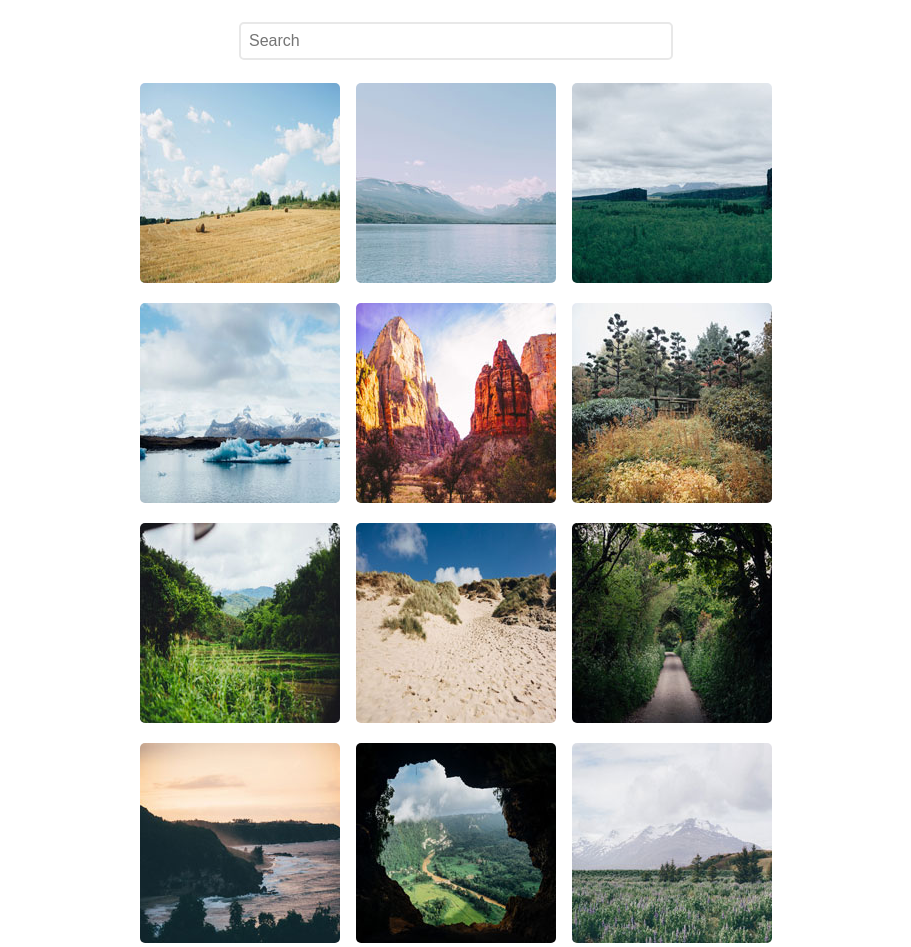
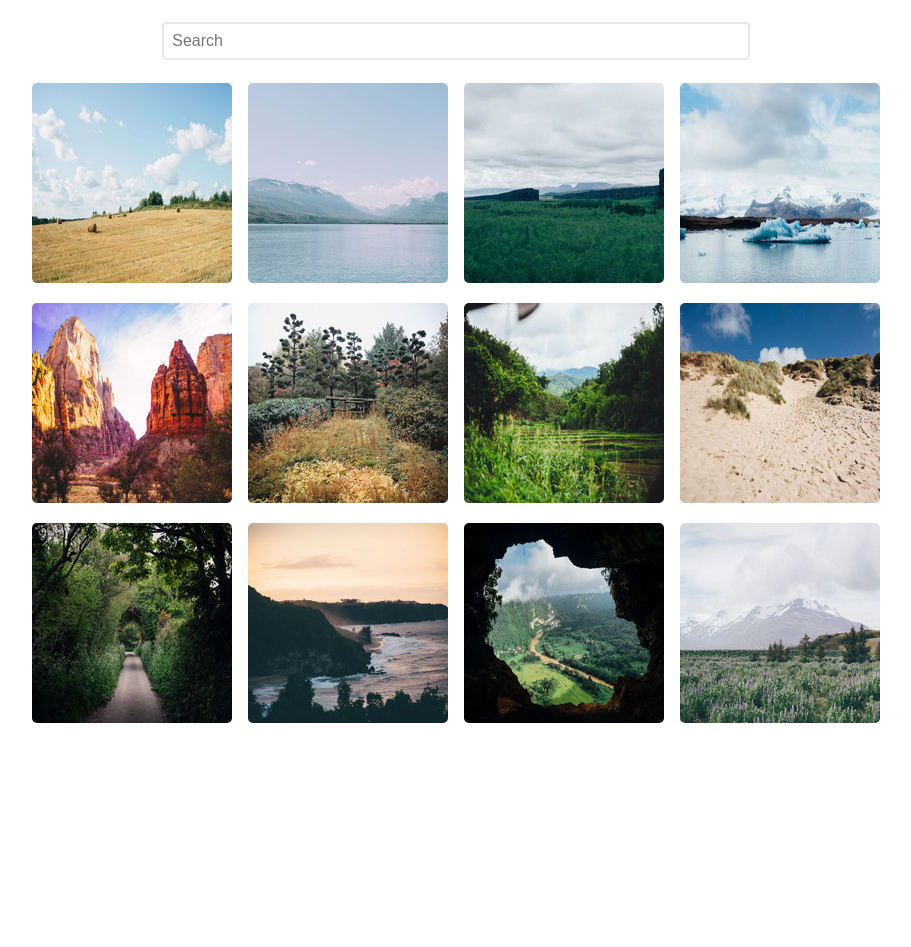
Before and after one commit to YeinThu/Project_4_Photo_Gallery, a plain HTML site: page index.html in a window 1280 px wide. Shown: the whole page, without its empty margins (184-1095 px from the left). After the commit the page ends 800 px from the top, so only its background shows below. Drawn offline with Linux system fonts and the light colour scheme.

Commit message:
Update Responsive Points

```diff
--- a/css/styles.css
+++ b/css/styles.css
@@ -10,7 +10,7 @@ body {
 }
 
 .wrapper {
-  width: 60%;
+  max-width: 1024px;
   margin: 0 auto;
   text-align: center;
 }
@@ -46,6 +46,7 @@ header #search:focus {
   grid-template-columns: repeat(auto-fit, minmax(200px, max-content));
   grid-gap: 1rem;
   justify-content: center;
+  padding: 0 2.2rem;
 }
 
 .grid a img {
```
